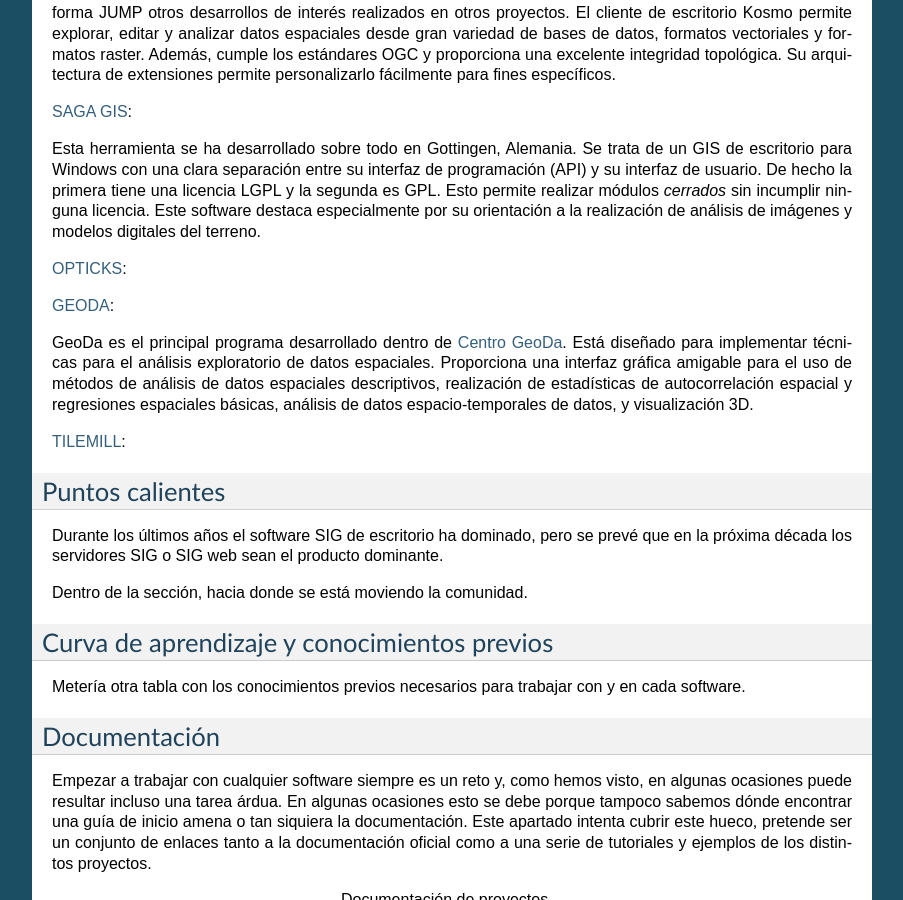
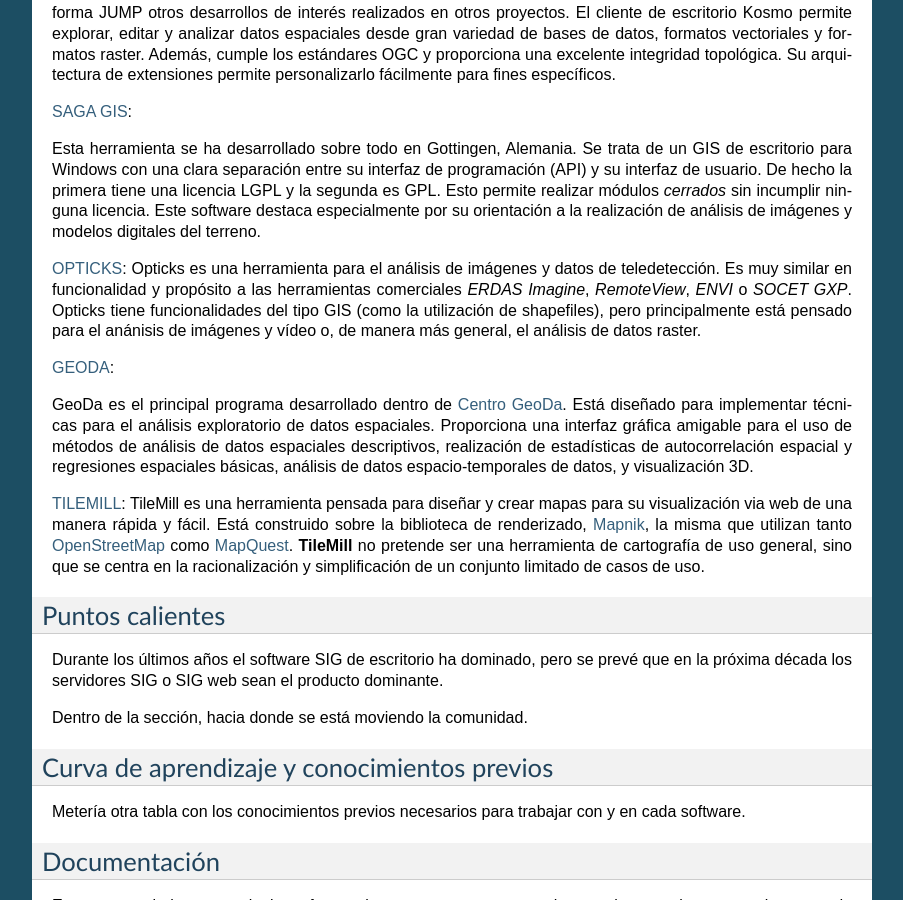
Before and after one commit to OSGeo-ES/panorama-siglibre8, a Sphinx documentation site: the page built from source/clientes/index.rst, in a window 1280 px wide and 900 px high, scrolled down 3395 px. Shown: the whole window, without its empty margins (198-1101 px from the left). Built offline with Sphinx 7.4.7, drawn with Linux system fonts in a browser that asks for light colours.

Commit message:
[clientes] Añadir párrafos sobre Opticks y Tilemill

```diff
--- a/source/clientes/index.rst
+++ b/source/clientes/index.rst
@@ -119,6 +119,7 @@
 Este software destaca especialmente por su orientación a la realización de análisis de imágenes y modelos digitales del terreno.
 
 OPTICKS_:
+Opticks es una herramienta para el análisis de imágenes y datos de teledetección. Es muy similar en funcionalidad y propósito a las herramientas comerciales *ERDAS Imagine*, *RemoteView*, *ENVI* o *SOCET GXP*. Opticks tiene funcionalidades del tipo GIS (como la utilización de shapefiles), pero principalmente está pensado para el anánisis de imágenes y vídeo o, de manera más general, el análisis de datos raster.
 
 .. _OPTICKS: http://opticks.org/confluence/display/opticks/Welcome+To+Opticks
 
@@ -130,8 +131,12 @@
 .. _Centro GeoDa: http://geodacenter.asu.edu/
 
 TILEMILL_:
+TileMill es una herramienta pensada para diseñar y crear mapas para su visualización via web de una manera rápida y fácil. Está construido sobre la biblioteca de renderizado, Mapnik_, la misma que utilizan tanto OpenStreetMap_ como MapQuest_. **TileMill** no pretende ser una herramienta de cartografía de uso general, sino que se centra en la racionalización y simplificación de un conjunto limitado de casos de uso.
 
 .. _TILEMILL: https://www.mapbox.com/tilemill/
+.. _Mapnik: http://mapnik.org/
+.. _OpenStreetMap: http://www.openstreetmap.org/
+.. _MapQuest: http://www.mapquest.es/
 
 Puntos calientes
 ----------------
```
